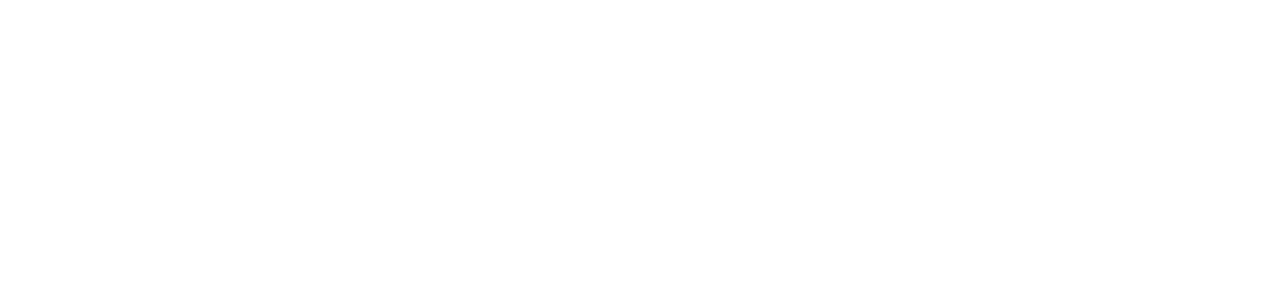
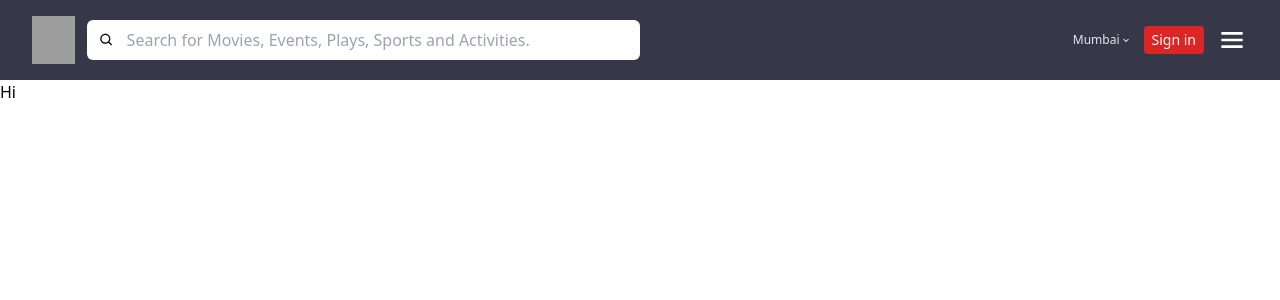
Before and after one commit to vaishnavinitin11/BookMyShow-Clone, a React (Create React App) app: page /movie/1 in a window 1280 px wide. Shown: the top 300 px of the page. Built offline with nearby package versions, Linux system fonts and the light colour scheme; grey boxes are pictures that could not be loaded.

Commit message:
add movie layout

```diff
--- a/src/App.jsx
+++ b/src/App.jsx
@@ -2,9 +2,12 @@ import { Route } from "react-router-dom"
 
 // HOC
 import DefaultHOC from "./HOC/Default.HOC";
+import MovieHOC from "./HOC/Movie.HOC";
 
 // Pages
 import HomePage from "./pages/Home.page";
+import Movie from "./pages/Movie.page";
+
 
 // Import css files
 import "slick-carousel/slick/slick.css";
@@ -14,6 +17,8 @@ function App() {
   return (
     <>
       <DefaultHOC path="/" exact component={HomePage} />
+      <MovieHOC path="/movie/:id" exact component={Movie} />
+
     </>
   );
 }
--- /dev/null
+++ b/src/HOC/Movie.HOC.jsx
@@ -0,0 +1,23 @@
+import React from "react";
+import {Route} from "react-router-dom";
+
+
+// Layout
+import MovieLayout from "../layouts/Movie.Layout";
+
+const MovieHOC = ({ component: Component, ...rest }) => {
+  return (
+    <>
+      <Route
+        {...rest}
+        component={(props) => (
+          <MovieLayout>
+            <Component {...props} />
+          </MovieLayout>
+        )}
+      />
+    </>
+  );
+};
+
+export default MovieHOC;
--- /dev/null
+++ b/src/layouts/Movie.Layout.jsx
@@ -0,0 +1,15 @@
+import React from "react";
+
+// Components
+import Navbar from "../components/Navbar/navbar.component";
+
+const MovieLayout = (props) => {
+    return (
+        <>
+        <Navbar />
+        {props.children}
+        </>
+    );
+};
+
+export default MovieLayout;
--- a/src/pages/Movie.page.jsx
+++ b/src/pages/Movie.page.jsx
@@ -1,9 +1,9 @@
-import React from 'react'
+import React from "react";
 
 const Movie = () => {
     return (
         <>
-
+            Hi
         </>
     );
 };
```
